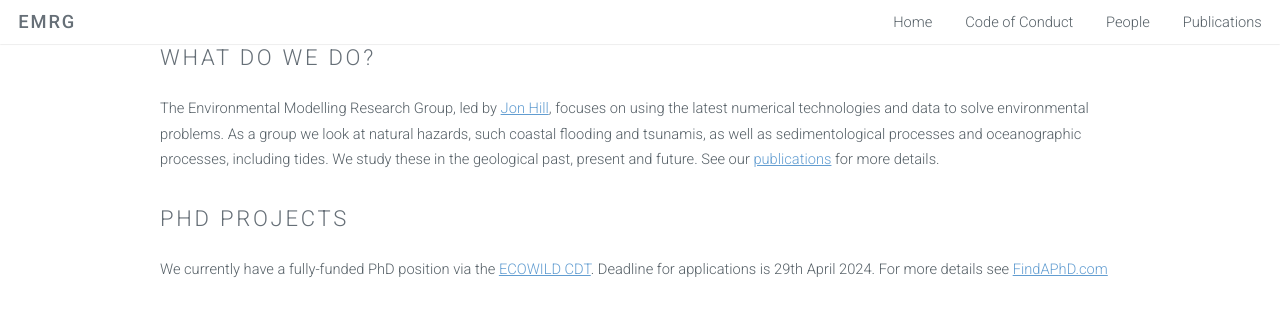
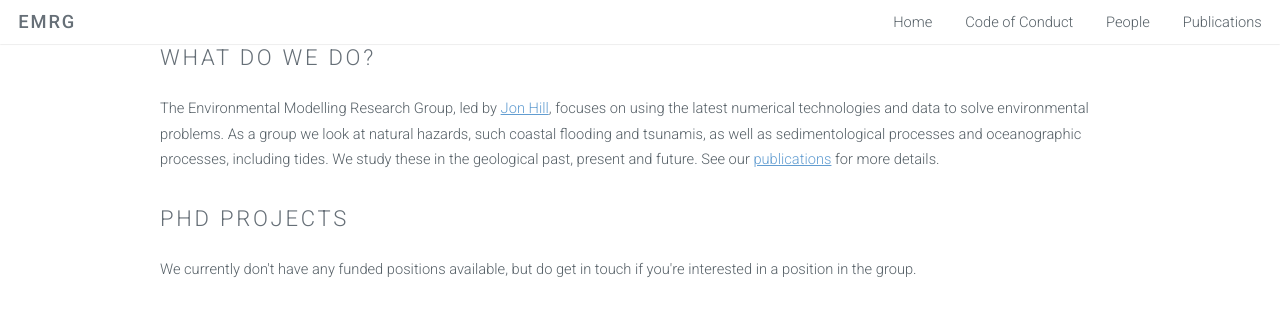
Before and after one commit to EnvModellingGroup/EnvModellingGroup.github.io, a Jekyll site: the page built from index.html, in a window 1280 px wide and 900 px high, scrolled down 602 px, cut to the strip 0-338 px from the top of the window. Shown: the top 317 px of the strip. Built offline with Jekyll 4.4.1, drawn with Linux system fonts in a browser that asks for light colours.

Commit message:
Update index.html

```diff
--- a/index.html
+++ b/index.html
@@ -16,7 +16,7 @@ keywords: York, University of York, Jon Hill, Hill, Hill lab, computational flui
 	    <div class="row">
 	<section>
            <h2>PhD Projects</h2>
-		<p>We currently have a fully-funded PhD position via the <a href="https://ecowild.site.hw.ac.uk/">ECOWILD CDT</a>. Deadline for applications is 29th April 2024. For more details see <a href="https://www.findaphd.com/phds/project/multiple-drivers-of-change-on-avian-species-in-estuarine-systems-energy-pollution-and-sea-level-rise/?p170288">FindAPhD.com</a></p>
+		<p>We currently don't have any funded positions available, but do get in touch if you're interested in a position in the group.</p>
     </section>
 
         <section>
```
